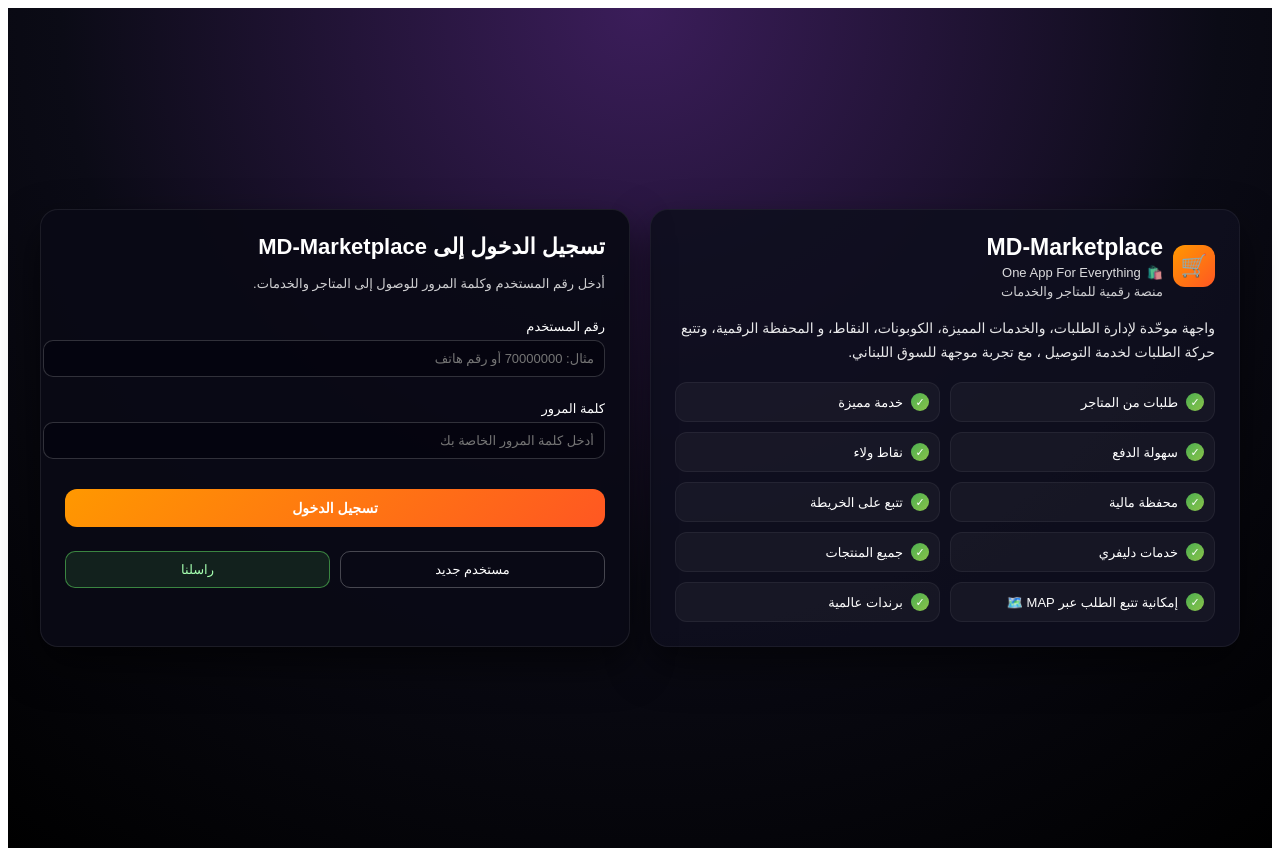
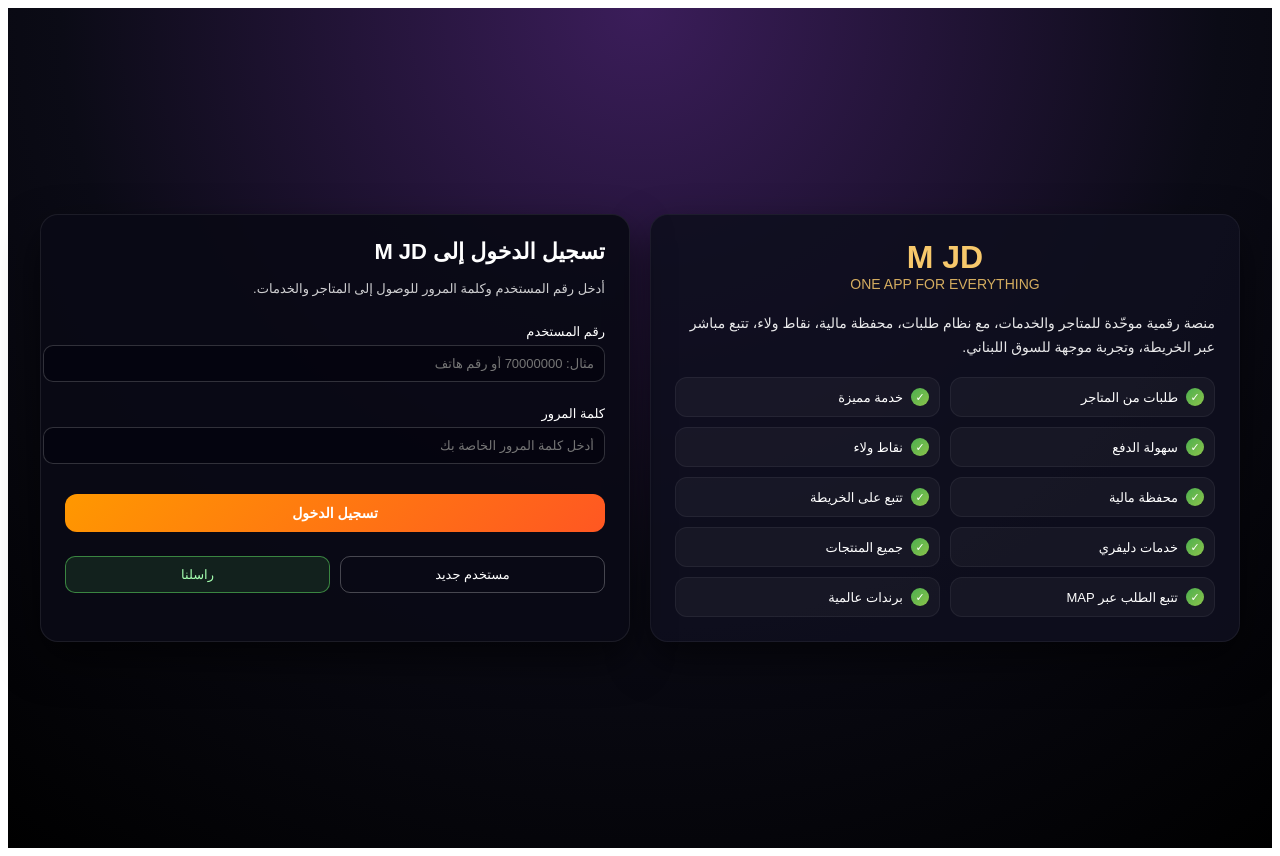
Before and after one commit to mjahto18-ui/MD-Marketplace, a Next.js app: page / in a window 1280 px wide. Built offline with nearby package versions, Linux system fonts and the light colour scheme.

Commit message:
Update page.js

```diff
--- a/app/page.js
+++ b/app/page.js
@@ -41,6 +41,7 @@ export default function Home() {
         }}
       >
 
+        {/* Mobile: Login first */}
         {isMobile && (
           <LoginBox
             userId={userId}
@@ -53,8 +54,10 @@ export default function Home() {
           />
         )}
 
+        {/* Info Box */}
         <InfoBox />
 
+        {/* Desktop: Login second */}
         {!isMobile && (
           <LoginBox
             userId={userId}
@@ -83,52 +86,23 @@ function InfoBox() {
         border: '1px solid rgba(255,255,255,0.06)'
       }}
     >
-      <div style={{ display: 'flex', alignItems: 'center', gap: 10, marginBottom: 18 }}>
-        <div
-          style={{
-            width: 42,
-            height: 42,
-            borderRadius: 12,
-            background: 'linear-gradient(135deg, #ff9800, #ff5722)',
-            display: 'flex',
-            alignItems: 'center',
-            justifyContent: 'center',
-            fontWeight: 'bold',
-            fontSize: 22
-          }}
-        >
-          🛒
+      {/* Logo Section */}
+      <div style={{ textAlign: 'center', marginBottom: 20 }}>
+        <div style={{ fontSize: 32, fontWeight: 'bold', color: '#f7c86b' }}>
+          M JD
         </div>
-
-        <div>
-          <div style={{ fontSize: 23, fontWeight: 'bold' }}>MD‑Marketplace</div>
-
-          {/* الجملة الجديدة هون */}
-          <div
-            style={{
-              fontSize: 13,
-              opacity: 0.85,
-              display: 'flex',
-              alignItems: 'center',
-              gap: 6,
-              marginTop: 4
-            }}
-          >
-            <span style={{ fontSize: 13 }}>🛍️</span>
-            <span>One App For Everything</span>
-          </div>
-
-          <div style={{ fontSize: 13, opacity: 0.8, marginTop: 4 }}>
-            منصة رقمية للمتاجر والخدمات
-          </div>
+        <div style={{ fontSize: 14, opacity: 0.85, color: '#f7c86b' }}>
+          ONE APP FOR EVERYTHING
         </div>
       </div>
 
+      {/* Description */}
       <p style={{ fontSize: 14, lineHeight: 1.7, opacity: 0.9, marginBottom: 18 }}>
-        واجهة موحّدة لإدارة الطلبات، والخدمات المميزة، الكوبونات، النقاط، و المحفظة الرقمية،
-        وتتبع حركة الطلبات لخدمة التوصيل ، مع تجربة موجهة للسوق اللبناني.
+        منصة رقمية موحّدة للمتاجر والخدمات، مع نظام طلبات، محفظة مالية، نقاط ولاء،
+        تتبع مباشر عبر الخريطة، وتجربة موجهة للسوق اللبناني.
       </p>
 
+      {/* Features */}
       <div
         style={{
           display: 'grid',
@@ -144,9 +118,9 @@ function InfoBox() {
           'نقاط ولاء',
           'محفظة مالية',
           'تتبع على الخريطة',
-          'خدمات دليفري ',
+          'خدمات دليفري',
           'جميع المنتجات',
-          'إمكانية تتبع الطلب عبر MAP 🗺️',
+          'تتبع الطلب عبر MAP',
           'برندات عالمية'
         ].map((item, idx) => (
           <div
@@ -199,7 +173,7 @@ function LoginBox({ userId, password, setUserId, setPassword, handleLogin, handl
         gap: 16
       }}
     >
-      <h2 style={{ margin: 0, fontSize: 22 }}>تسجيل الدخول إلى MD‑Marketplace</h2>
+      <h2 style={{ margin: 0, fontSize: 22 }}>تسجيل الدخول إلى M JD</h2>
       <p style={{ fontSize: 13, opacity: 0.8, margin: 0 }}>
         أدخل رقم المستخدم وكلمة المرور للوصول إلى المتاجر والخدمات.
       </p>
```
